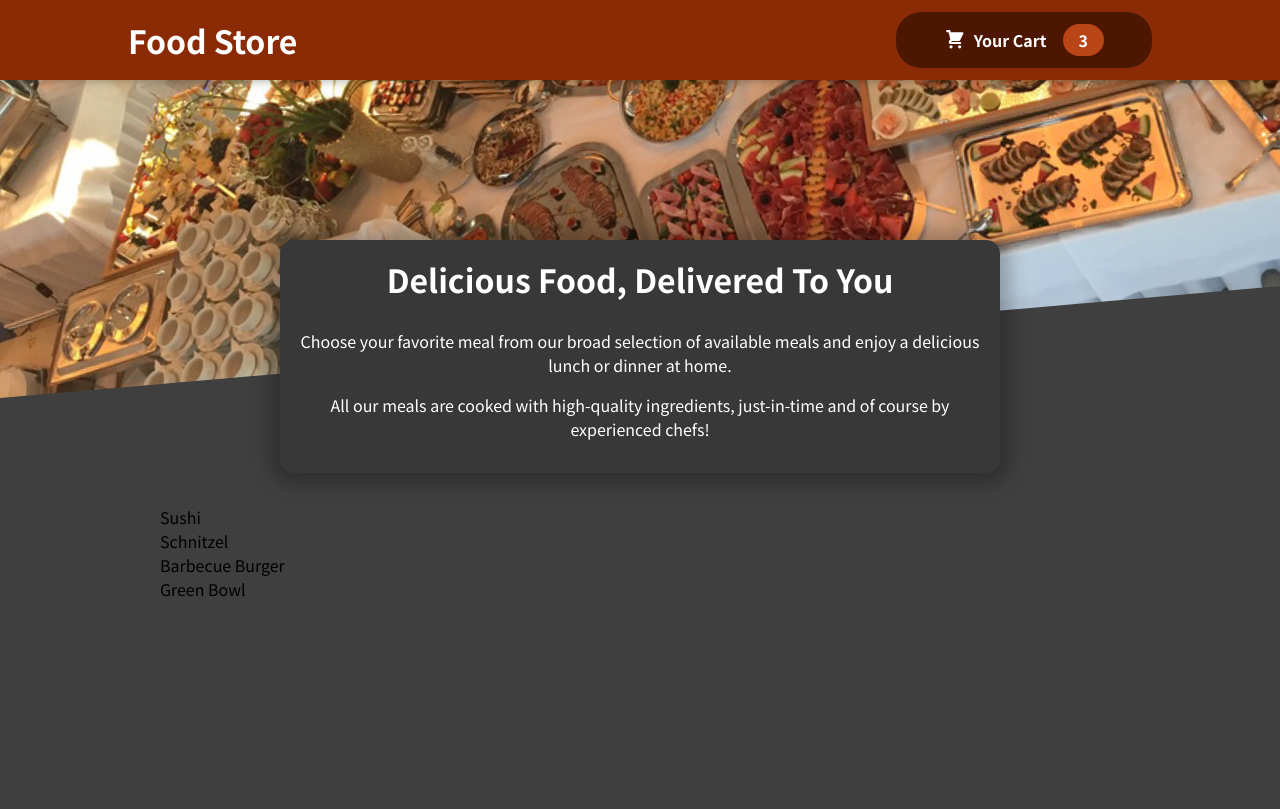
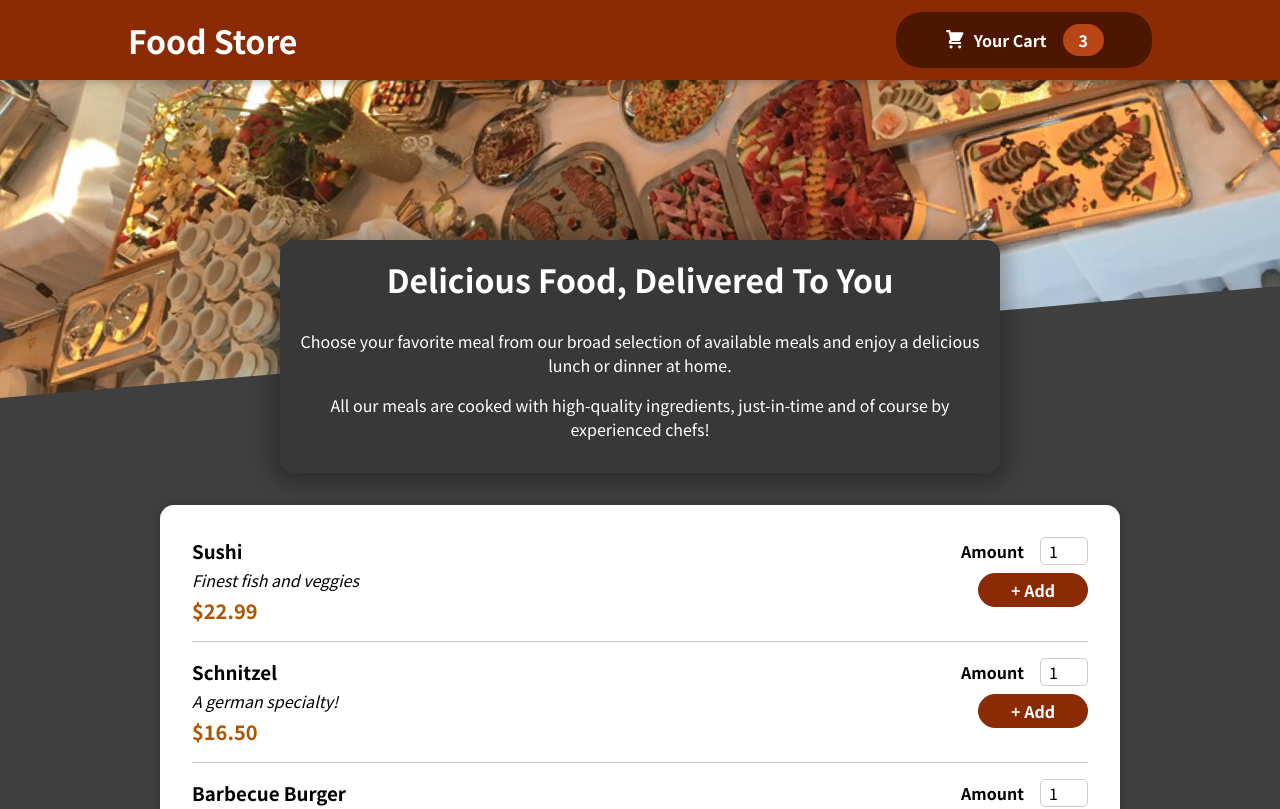
Before and after one commit to yasumitsu/food-store, a React (Create React App) app: page / in a window 1280 px wide. Shown: the top 809 px of the page. Built offline with nearby package versions, Linux system fonts and the light colour scheme.

Commit message:
add menu item related components

```diff
--- a/src/components/Meals/AvailableMeals.jsx
+++ b/src/components/Meals/AvailableMeals.jsx
@@ -1,6 +1,8 @@
 import React from 'react';
+import Card from '../UI/Card';
 
 import styles from './AvailableMeals.module.css';
+import MealItem from './MealItem/MealItem';
 
 const DUMMY_MEALS = [
 	{
@@ -30,11 +32,15 @@ const DUMMY_MEALS = [
 ];
 
 const AvailableMeals = () => {
-	const mealsList = DUMMY_MEALS.map((meal) => <li>{meal.name}</li>);
+	const mealsList = DUMMY_MEALS.map((meal) => (
+		<MealItem key={meal.id} name={meal.name} description={meal.description} price={meal.price} />
+	));
 
 	return (
 		<section className={styles.meals}>
-			<ul>{mealsList}</ul>
+			<Card>
+				<ul>{mealsList}</ul>
+			</Card>
 		</section>
 	);
 };
--- /dev/null
+++ b/src/components/Meals/MealItem/MealItem.jsx
@@ -0,0 +1,21 @@
+import styles from './MealItem.module.css';
+import MealItemForm from './MealItemForm';
+
+const MealItem = ({ name, description, price }) => {
+	price = `$${price.toFixed(2)}`;
+
+	return (
+		<li className={styles.meal}>
+			<div>
+				<h3>{name}</h3>
+				<div className={styles.description}>{description}</div>
+				<div className={styles.price}>{price}</div>
+			</div>
+			<div>
+				<MealItemForm />
+			</div>
+		</li>
+	);
+};
+
+export default MealItem;
--- /dev/null
+++ b/src/components/Meals/MealItem/MealItem.module.css
@@ -0,0 +1,22 @@
+.meal {
+	display: flex;
+	justify-content: space-between;
+	margin: 1rem;
+	padding-bottom: 1rem;
+	border-bottom: 1px solid #ccc;
+}
+
+.meal h3 {
+	margin: 0 0 0.25rem 0;
+}
+
+.description {
+	font-style: italic;
+}
+
+.price {
+	margin-top: 0.25rem;
+	font-weight: bold;
+	color: #ad5502;
+	font-size: 1.25rem;
+}
--- /dev/null
+++ b/src/components/Meals/MealItem/MealItemForm.jsx
@@ -0,0 +1,23 @@
+import Input from '../../UI/Input';
+import styles from './MealItemForm.module.css';
+
+const MealItemForm = () => {
+	return (
+		<form className={styles.form}>
+			<Input
+				label="Amount"
+				input={{
+					id: 'amount',
+					type: 'number',
+					min: '1',
+					max: '5',
+					step: '1',
+					defaultValue: '1'
+				}}
+			/>
+			<button>+ Add</button>
+		</form>
+	);
+};
+
+export default MealItemForm;
--- /dev/null
+++ b/src/components/Meals/MealItem/MealItemForm.module.css
@@ -0,0 +1,20 @@
+.form {
+	text-align: right;
+}
+
+.form button {
+	font: inherit;
+	cursor: pointer;
+	background-color: #8a2b06;
+	border: 1px solid #8a2b06;
+	color: white;
+	padding: 0.25rem 2rem;
+	border-radius: 20px;
+	font-weight: bold;
+}
+
+.form button:hover,
+.form button:active {
+	background-color: #641e03;
+	border-color: #641e03;
+}
--- /dev/null
+++ b/src/components/UI/Card.jsx
@@ -0,0 +1,7 @@
+import styles from './Card.module.css';
+
+const Card = (props) => {
+	return <div className={styles.card}>{props.children}</div>;
+};
+
+export default Card;
--- /dev/null
+++ b/src/components/UI/Card.module.css
@@ -0,0 +1,6 @@
+.card {
+	padding: 1rem;
+	box-shadow: 0 2px 8px rgba(0, 0, 0, 0.25);
+	border-radius: 14px;
+	background-color: white;
+}
--- /dev/null
+++ b/src/components/UI/Input.jsx
@@ -0,0 +1,12 @@
+import styles from './Input.module.css';
+
+const Input = ({ label, input }) => {
+	return (
+		<div className={styles.input}>
+			<label htmlFor={input.id}>{label}</label>
+			<input {...input} />
+		</div>
+	);
+};
+
+export default Input;
--- /dev/null
+++ b/src/components/UI/Input.module.css
@@ -0,0 +1,18 @@
+.input {
+	display: flex;
+	align-items: center;
+	margin-bottom: 0.5rem;
+}
+
+.input label {
+	font-weight: bold;
+	margin-right: 1rem;
+}
+
+.input input {
+	width: 3rem;
+	border-radius: 5px;
+	border: 1px solid #ccc;
+	font: inherit;
+	padding-left: 0.5rem;
+}
```
Also changed, not shown: 1 other file (tests, documents, lock files or other folders).
